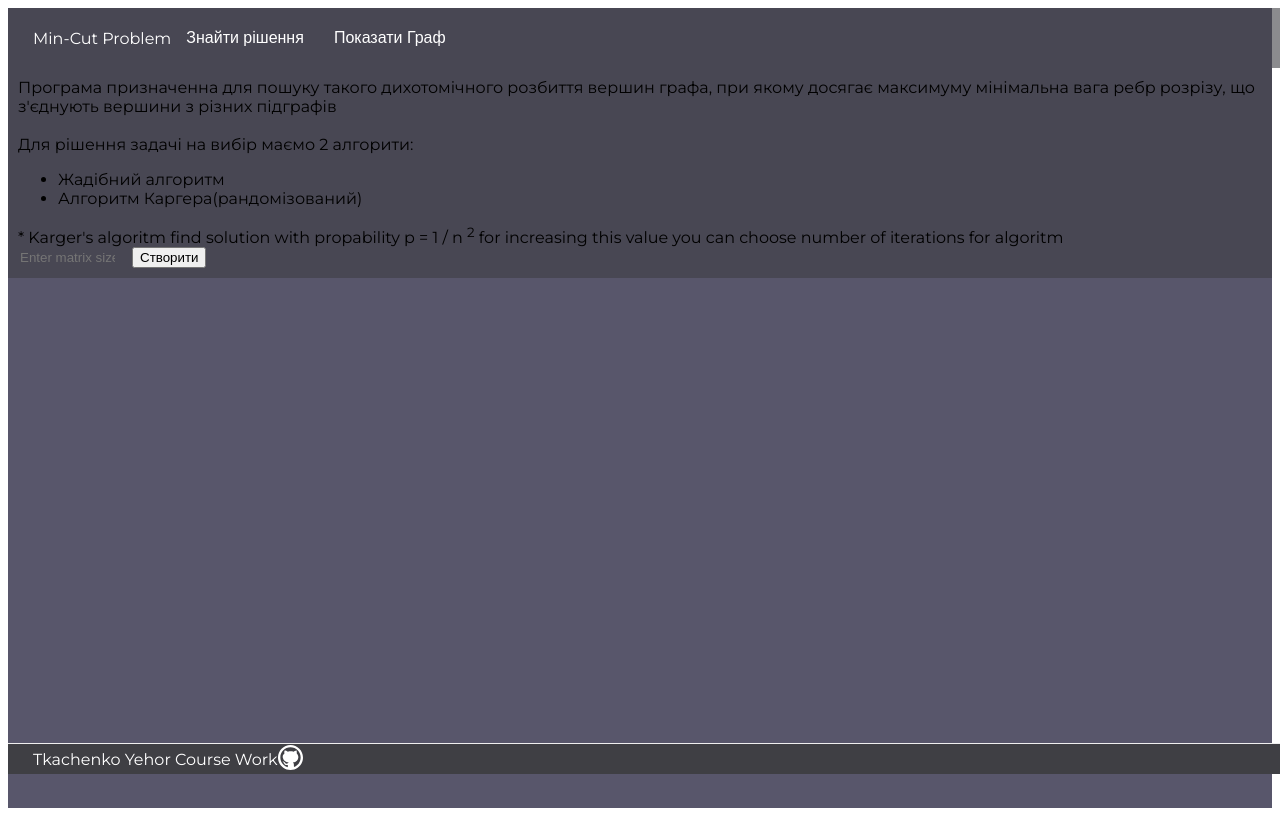
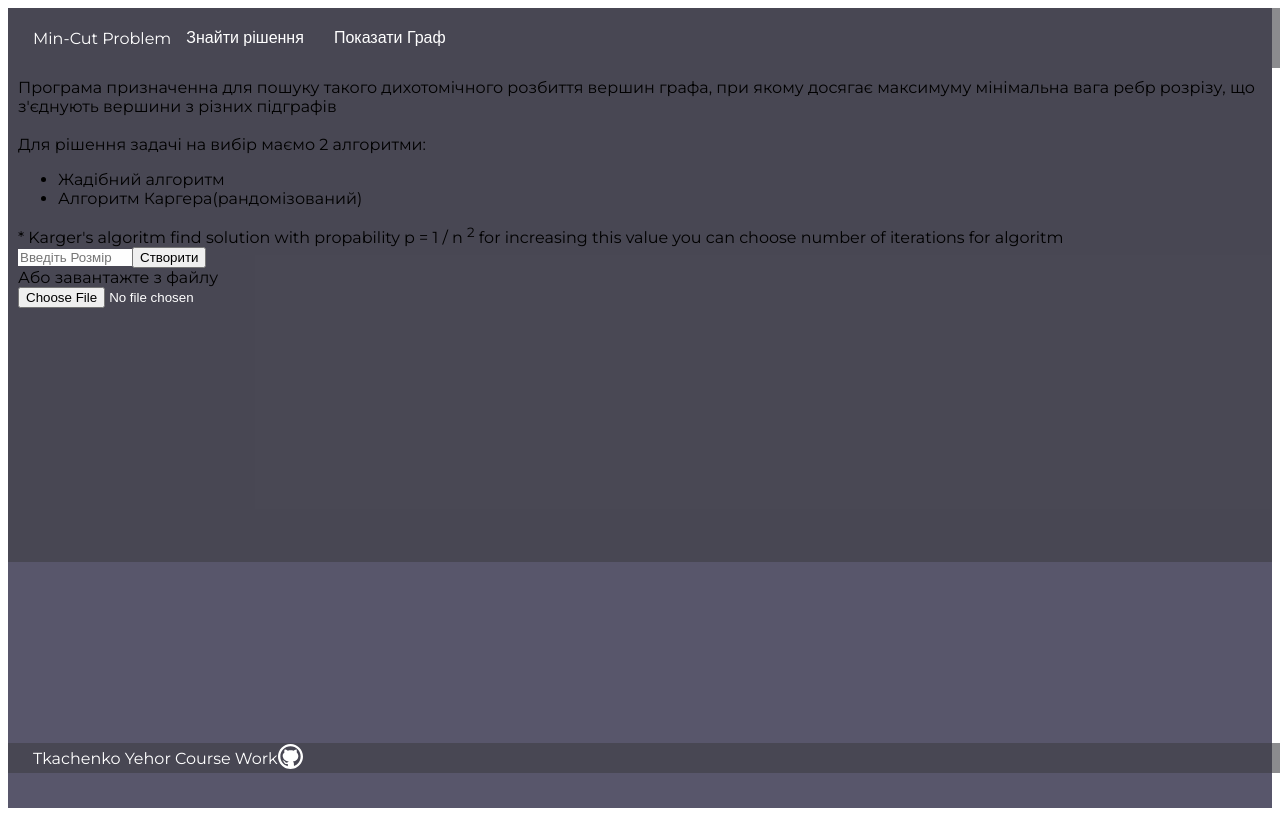
Before and after one commit to EgoTkachenco/Min_Cut_Course_Work, a Vue app: page / in a window 1280 px wide. Shown: the top 816 px of the page. Built offline with nearby package versions, Linux system fonts and the light colour scheme.

Commit message:
Add error handling and upload from file

```diff
--- a/src/App.vue
+++ b/src/App.vue
@@ -1,7 +1,7 @@
 <template>
   <div id="app">
     <app-navbar></app-navbar>
-
+    <div class="alert-danger err-msg" v-if="algError">{{algError}}</div>
     <div class="container-fluid flex-grow-1 py-3">
       <div class="row justify-content-center" style="min-height: calc(100vh - 125px);">
         <div class="col-12 align-items-center justify-content-center" :class="showGraph ? 'col-md-6' : 'col-md-12'">
@@ -56,6 +56,9 @@
       },
       showGraph() {
         return this.$store.state.showGraph;
+      },
+      algError() {
+        return this.$store.state.algError;
       }
     },
     components: {
@@ -69,10 +72,10 @@
 
 <style>
   .slide-enter-active {
-  transition: all .3s ease;
+  transition: all .5s ease;
   }
   .slide-leave-active {
-    transition: all .3s cubic-bezier(1.0, 0.5, 0.8, 1.0);
+    transition: all .5s cubic-bezier(1.0, 0.5, 0.8, 1.0);
   }
   .slide-enter, .slide-leave-to
   /* .slide-fade-leave-active below version 2.1.8 */ {
@@ -85,9 +88,18 @@
   body {
     font-family: 'Montserrat', sans-serif;
   }
+  .err-msg{
+    width: 300px;
+    position: absolute;
+    text-align: center;
+    top: 65px;
+    z-index: 100;
+    left: calc(50% - 150px);
+  }
   .panel-card {
     overflow: auto;
-    max-height: calc(100vh - 90px);
+    min-height: 474px;
+    max-height: 474px;
     transition: all 0.3;
     background: rgb(63, 63, 68, 0.6);
     padding: 10px;
@@ -117,6 +129,7 @@
     display: flex;
     flex-direction: column;
     min-height: 100vh;
+    position: relative;
     background: rgb(88,86,107);
   }
   footer {
@@ -124,10 +137,9 @@
     display: flex;
     align-items: center;
     padding: 0 25px;
-    background: #3f3f44;
+    background: rgb(63, 63, 68, 0.6);
     color: #fff;
     height: 30px;
-    border-top: 1px solid #efefef;
   }
   .toolbar-btn {
     padding: 5px 15px;
--- a/src/components/app-graph-input.vue
+++ b/src/components/app-graph-input.vue
@@ -1,7 +1,8 @@
 <template>
   <div id="graph-input" class="d-flex justify-content-center">
-    <div v-if="matrix && !isLoading" class="table-wrapper panel-card">
+    <div v-if="matrix" class="panel-card">
       <div class="h2 mb-3 text-center text-white">Матриця суміжності</div>
+      <div class="table-wrapper">
         <div class="d-flex align-items-start">
           <input class="label" disabled />
           <input
@@ -34,13 +35,14 @@
           />
         </div>
       </div>
-    <form v-else class="px-4 mt-3 panel-card col-6" @submit="createMatrix">
+    </div>
+    <form v-else class="px-4 mt-3 panel-card col-6" @submit="createMatrix($event)">
       <div class="text-white mb-2">
         Програма призначенна для пошуку такого дихотомічного розбиття вершин графа, при якому досягає максимуму мінімальна вага ребр розрізу,
         що з'єднують вершини з різних підграфів
         <br>
         <br>
-        Для рішення задачі на вибір маємо 2 алгорити:
+        Для рішення задачі на вибір маємо 2 алгоритми:
           <ul>
             <li>Жадібний алгоритм</li>
             <li>Алгоритм Каргера(рандомізований)</li>
@@ -49,20 +51,32 @@
         for increasing this value you can choose number of iterations for algoritm
 
       </div>
-      <div class="d-flex">
+      <div class="d-flex mt-5">
         <input
           required
           type="number"
           min="3"
           max="100"
-          class="form-control"
+          class="form-control size-input"
           v-model="matrixSize"
-          placeholder="Enter matrix size"
+          placeholder="Введіть Розмір Матриці Суміжності"
         />
 
         <button class="btn btn-success d-block ml-3">
           Створити
         </button>
+      </div>
+      <div class="text-center text-white my-3">Або завантажте з файлу</div>
+      <div class="d-flex flex-column align-items-center">
+        <input
+          type="file"
+          min="3"
+          max="100"
+          @input="loadFile($event)"
+        />
+        <div class="text-danger" v-if="errorFile">
+          {{errorFile}}
+        </div>
       </div>
     </form>
   </div>
@@ -73,7 +87,7 @@
     data: () => ({
       matrixSize: null,
       sizeError: '',
-      isLoading: false,
+      errorFile: ''
     }),
     computed: {
       matrix: {
@@ -114,16 +128,27 @@
         }
         return arr;
       },
-      createMatrix() {
+      createMatrix(e) {
+        e.preventDefault();
+        this.$nextTick(() => {
           this.matrix = this.initMatrix(Number(this.matrixSize), false);
+        })
       },
+      loadFile(e) {
+        this.errorFile = '';
+        let reader = new FileReader();
+        reader.readAsText(e.target.files[0]);
+        reader.onload = (event) => {
+         try {
+            this.matrix = JSON.parse(event.target.result);
+         } catch (error) {
+           if(error) {
+             this.errorFile = "Неможливо зчитати матрицю з файлу";
+           }
+         }
+        }
+      }
     },
-    created() {
-      console.time()
-    },
-    mounted() {
-      console.timeEnd()
-    }
   };
 </script>
 
@@ -155,5 +180,11 @@
     max-width: 100%;
     overflow: auto;
     transition: all 300ms;
+    max-height: 400px;
+  }
+  .size-input {
+    background: #fefefe !important;
+    color: #000 !important;
+    font-weight: 500;
   }
 </style>
--- a/src/components/app-graph-visualization.vue
+++ b/src/components/app-graph-visualization.vue
@@ -102,5 +102,6 @@
     width: 100%;
     height: 100%;
     background: #ebebeb;
+    max-height: 474px;
   }
 </style>
--- a/src/components/app-solution.vue
+++ b/src/components/app-solution.vue
@@ -7,7 +7,7 @@
         <hr class="bg-white my-2" />
 
         <div class="h4 mt-3 text-center">Оптимальне рішення</div>
-        <div class="px-3">Вершини Розріз: {{ solution.optimal.nodes.toString() }}</div>
+        <div class="px-3">Вершини Розрізу: {{ solution.optimal.nodes.toString() }}</div>
         <div class="px-3">Вага Розрізу: {{ solution.optimal.weight }}</div>
 
         <hr class="bg-white my-2" />
--- a/src/store/index.js
+++ b/src/store/index.js
@@ -6,16 +6,6 @@ Vue.use(Vuex)
 
 export default new Vuex.Store({
   state: {
-    // matrix: [
-    //   [null,2,0,0,3,0,0,0],
-    //   [2,null,3,0,2,2,0,0],
-    //   [0,3,null,4,0,0,2,0],
-    //   [0,0,4,null,0,0,2,2],
-    //   [3,2,0,0,null,3,0,0],
-    //   [0,2,0,0,3,null,1,0],
-    //   [0,0,2,2,0,1,null,3],
-    //   [0,0,0,2,0,0,3,null]
-    // ],
     matrix: null,
     graph: null,
     solution: null,
@@ -24,11 +14,13 @@ export default new Vuex.Store({
       method: 'greedy_algoritm',
       iterations: 1
     },
-    showGraph: false
+    showGraph: false,
+    algError: ''
   },
   mutations: {
     'SET_MATRIX' (state, payload) {
       state.matrix = payload;
+      state.algError = ''
       state.solution = null
     },
     'SET_GRAPH' (state) {
@@ -38,12 +30,6 @@ export default new Vuex.Store({
       state.settings = payload;
       state.solution = null
     },
-    'SET_ACTIVE_VIEW' (state, payload) {
-      state.activeCmp = payload;
-    },
-    'SET_NETWORK_SEED' (state, payload) {
-      state.networkSeed = payload;
-    },
     'SET_CUT' (state, payload) {
       state.cut = payload;
     },
@@ -51,9 +37,15 @@ export default new Vuex.Store({
       state.showGraph = !state.showGraph;
     },
     'GREEDY_CUT' (state) {
-      state.solution = state.graph.greedyMinCut();
+      let graph = new Graph(state.matrix);
+      try {
+        state.solution = graph.greedyMinCut();
+      } catch(err) {
+        state.algError = "Перевірте матрицю суміжності, вона має містити 1 граф"
+      }
     },
     'KARGERS_CUT'(state) {
+      try {
         let startTime = new Date().getTime()
         let solution = { optimal: { weight: Infinity }, iterations: [], time: 0 };
         for (let index = 0; index < state.settings.iterations; index++) {
@@ -66,9 +58,11 @@ export default new Vuex.Store({
           }
         }
         let endTime = new Date().getTime();
-      console.log(startTime, endTime)
         solution.time = endTime - startTime
         state.solution = solution;
+      } catch (err) {
+        state.algError = "Перевірте матрицю суміжності, вона має містити 1 граф"
+      }
     }
   },
   actions: {
@@ -91,7 +85,7 @@ export default new Vuex.Store({
     fillTestData({commit}, testArray) {
       for (const row in testArray) {
         for (const col in testArray[row]) {
-          if (Number(col) > Number(row) && Number(col) < Number(row) + 5) {
+          if (Number(col) > Number(row) && Number(col) < Number(row) + 4) {
             let data = Math.floor(Math.random() * 10);
             testArray[row][col] = data;
             testArray[col][row] = data;
@@ -103,9 +97,6 @@ export default new Vuex.Store({
     setSettings({commit}, settings) {
       commit('SET_SETTINGS', settings);
     },
-    setNetworkSeed({commit}, seed) {
-      commit('SET_NETWORK_SEED', seed);
-    },
     setIteration({commit}, {iteration, cut}) {
       console.log(iteration)
       commit('SET_CUT', cut);
```
Lines whose indentation alone changed are shown as unchanged.
